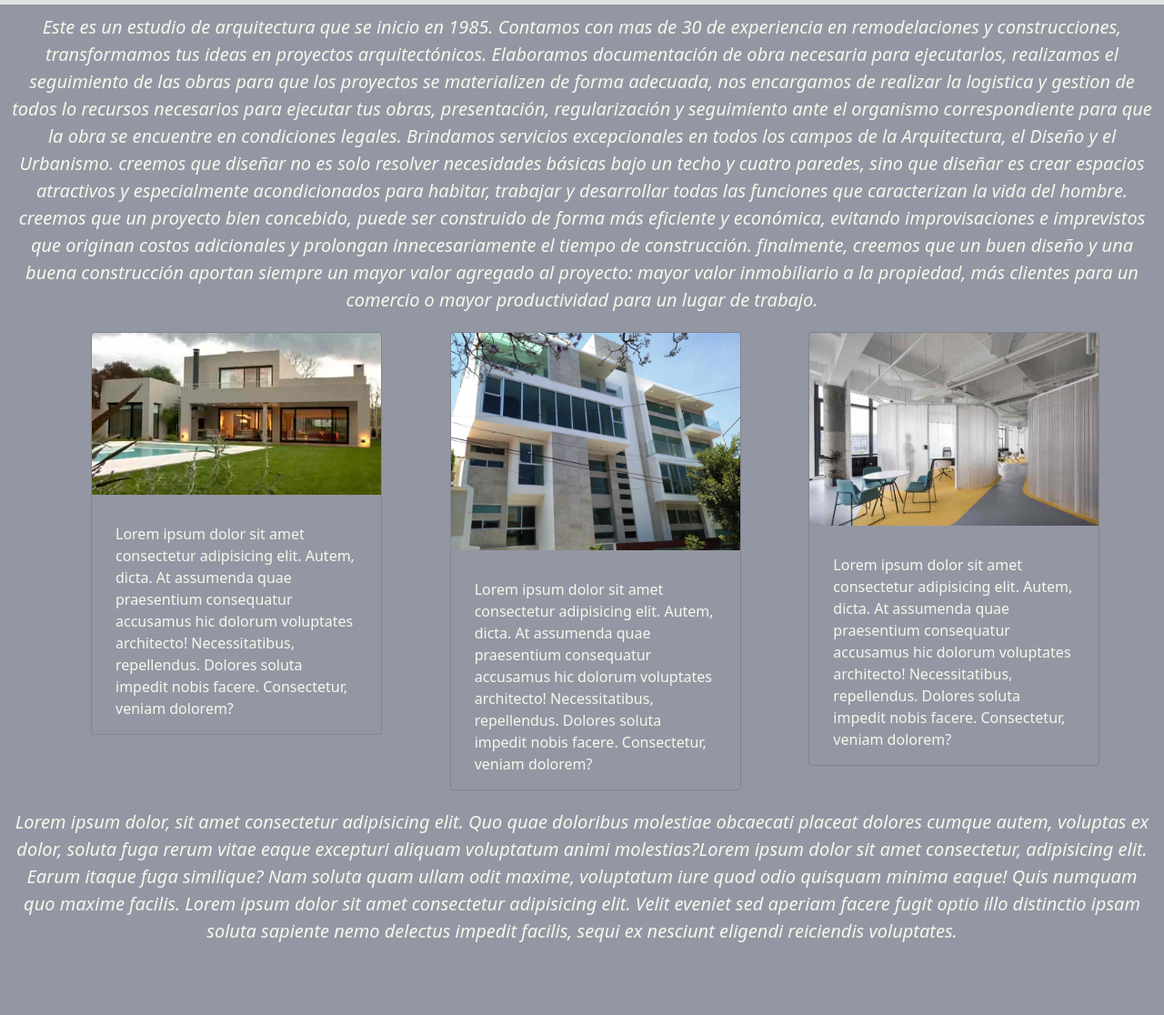
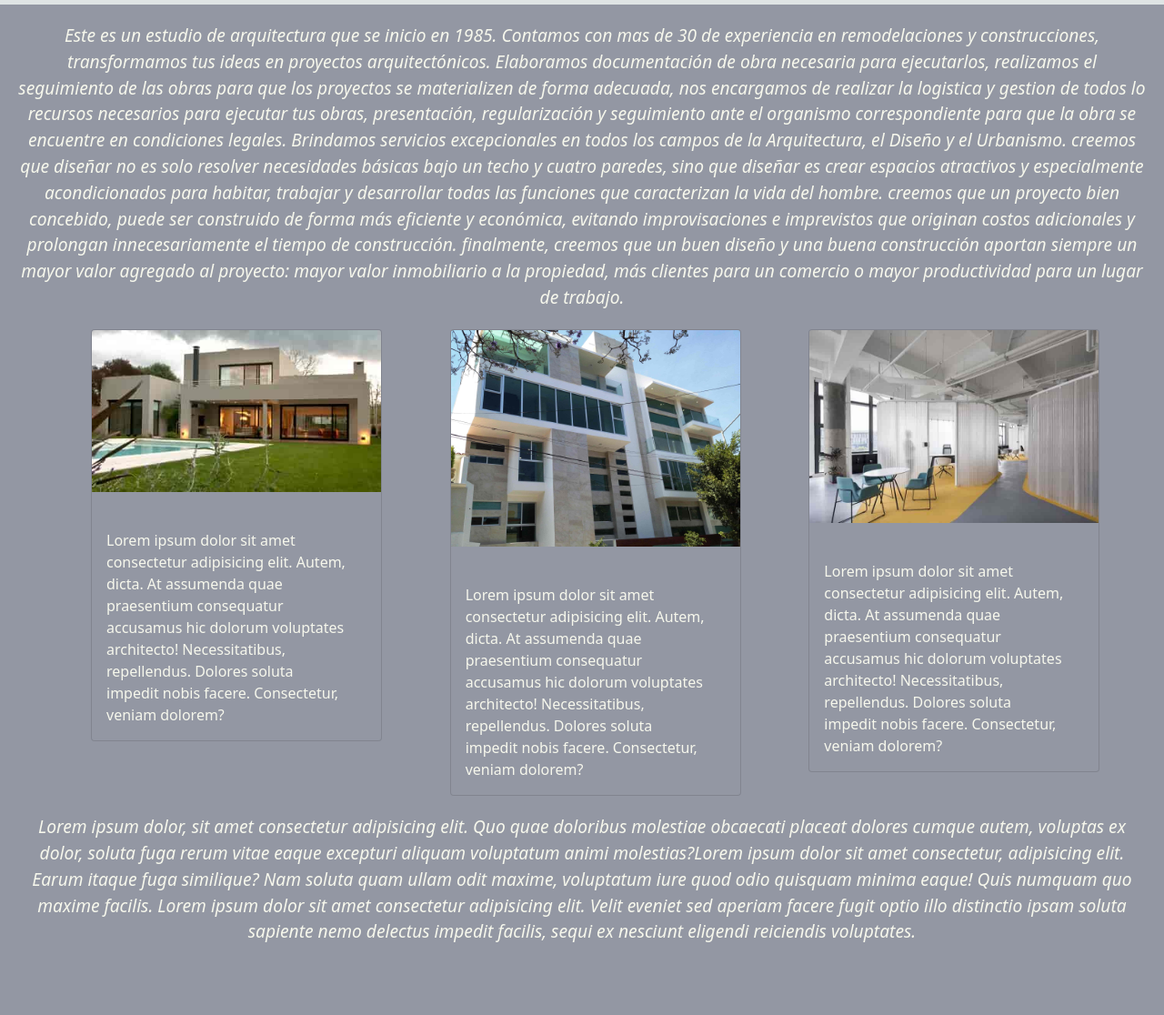
Before and after one commit to gaboramirez/clase_15_github, a plain HTML site: page nosotros.html in a window 1280 px wide. Shown: the part 63-1179 px from the top of the page at 91% size. Drawn offline with nearby package versions, Linux system fonts and the light colour scheme; a web font is replaced by a local one.

Commit message:
parrafos

```diff
--- a/css/estilos.css
+++ b/css/estilos.css
@@ -46,12 +46,12 @@ legend {color: #2c1513;}
     width: 70%;
 }
 
-p {
-    margin: 10px 10px 10px 10px;
+p { margin: 20px 20px 20px 0px;
     color: #f6f7ec;}
 
 .centrar {text-align: center;
-          margin: 0px;
+          margin: 20px 20px 20px 20px;
+          font-size: 120%;
 }
 
 footer {
@@ -62,10 +62,6 @@ footer {
 }
 
 .cursiva {font-style: italic;}
-
-.parrafo {text-align: center;}
-
-.textoRelativo {font-size: 20px}
 
 .letraTexto {font-style: oblique;}
 
--- a/nosotros.html
+++ b/nosotros.html
@@ -64,9 +64,10 @@
       </div>
     </div>
   </nav>
-    <section>
 
-       <p class="cursiva parrafo textoRelativo">
+  <main>
+
+       <p class="cursiva centrar">
          Este es un estudio de arquitectura que se inicio en 1985. Contamos con mas de 30 de experiencia en remodelaciones y construcciones,
        transformamos tus ideas en proyectos arquitectónicos. Elaboramos documentación de obra necesaria para ejecutarlos,
        realizamos el seguimiento de las obras para que los proyectos se materializen de forma adecuada,
@@ -76,9 +77,7 @@
        creemos que diseñar no es solo resolver necesidades básicas bajo un techo y cuatro paredes, sino que diseñar es crear espacios atractivos y especialmente acondicionados para habitar, trabajar y desarrollar todas las funciones que caracterizan la vida del hombre.
        creemos que un proyecto bien concebido,  puede ser construido de forma más eficiente y económica, evitando improvisaciones e imprevistos que originan costos adicionales y prolongan innecesariamente el tiempo de construcción.
        finalmente, creemos que un buen diseño y una buena construcción aportan siempre un mayor valor agregado al proyecto: mayor valor inmobiliario a la propiedad, más clientes para un comercio o mayor productividad para un lugar de trabajo.
-    </section>
-
-       </p>
+      </p>
 
       <div class="conteiner-fluid">
         <div class="row">
@@ -111,7 +110,13 @@
       </div>
     </div>
 
-    <p class="cursiva parrafo textoRelativo">Lorem ipsum dolor, sit amet consectetur adipisicing elit. Quo quae doloribus molestiae obcaecati placeat dolores cumque autem, voluptas ex dolor, soluta fuga rerum vitae eaque excepturi aliquam voluptatum animi molestias?Lorem ipsum dolor sit amet consectetur, adipisicing elit. Earum itaque fuga similique? Nam soluta quam ullam odit maxime, voluptatum iure quod odio quisquam minima eaque! Quis numquam quo maxime facilis. Lorem ipsum dolor sit amet consectetur adipisicing elit. Velit eveniet sed aperiam facere fugit optio illo distinctio ipsam soluta sapiente nemo delectus impedit facilis, sequi ex nesciunt eligendi reiciendis voluptates.</p>
+    <p class="cursiva centrar">Lorem ipsum dolor, sit amet consectetur adipisicing elit. Quo quae doloribus molestiae obcaecati placeat dolores cumque autem, voluptas ex dolor,
+      soluta fuga rerum vitae eaque excepturi aliquam voluptatum animi molestias?Lorem ipsum dolor sit amet consectetur, adipisicing elit. Earum itaque fuga similique?
+      Nam soluta quam ullam odit maxime, voluptatum iure quod odio quisquam minima eaque!
+      Quis numquam quo maxime facilis. Lorem ipsum dolor sit amet consectetur adipisicing elit.
+      Velit eveniet sed aperiam facere fugit optio illo distinctio ipsam soluta sapiente nemo delectus impedit facilis, sequi ex nesciunt eligendi reiciendis voluptates.</p>
+
+  </main>
 
     <footer class="textoColor">
       <svg xmlns="http://www.w3.org/2000/svg" width="30" height="30" fill="currentColor" class="bi bi-twitter iconos" viewBox="0 0 16 16">
```
